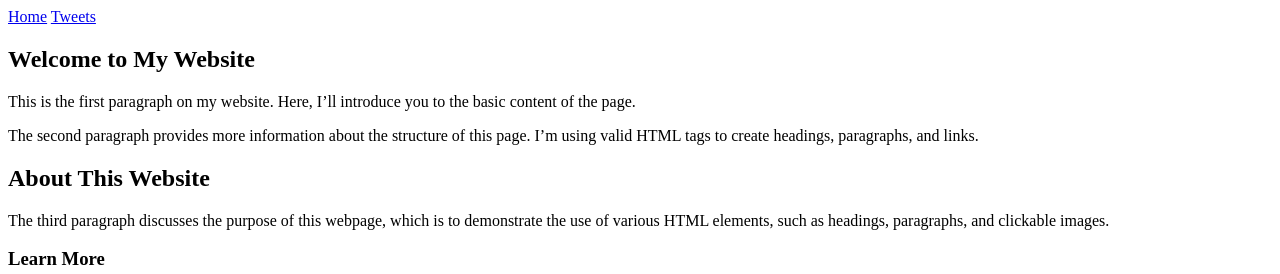
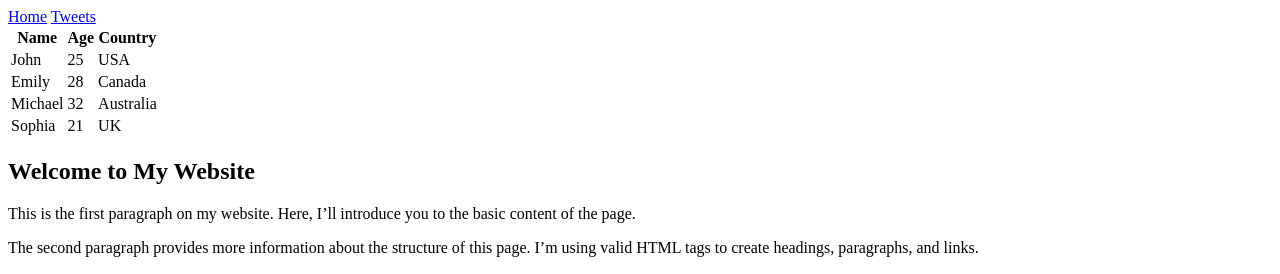
Before and after one commit to Fidelisifediora/My_First_Portfolio, a plain HTML site: page html_basic/index.html, tweets.html in a window 1280 px wide. Shown: the top 274 px of the page. Drawn offline with Linux system fonts and the light colour scheme.

Commit message:
Update index.html, tweets.html

```diff
--- a/html_basic/index.html, tweets.html
+++ b/html_basic/index.html, tweets.html
@@ -11,6 +11,43 @@
                 <a href="tweets.html">Tweets</a
     </header>
     <main>
+        <article>
+  <!-- Other content of the article -->
+
+  <!-- Container for the table -->
+  <table>
+    <thead>
+      <tr>
+        <th>Name</th>
+        <th>Age</th>
+        <th>Country</th>
+      </tr>
+    </thead>
+    <tbody>
+      <tr>
+        <td>John</td>
+        <td>25</td>
+        <td>USA</td>
+      </tr>
+      <tr>
+        <td>Emily</td>
+        <td>28</td>
+        <td>Canada</td>
+      </tr>
+      <tr>
+        <td>Michael</td>
+        <td>32</td>
+        <td>Australia</td>
+      </tr>
+      <tr>
+        <td>Sophia</td>
+        <td>21</td>
+        <td>UK</td>
+      </tr>
+    </tbody>
+  </table>
+</article>
+
         <article>
             <h1>Welcome to My Website</h1>
             <p>This is the first paragraph on my website. Here, I’ll introduce you to the basic content of the page.</p>
```
